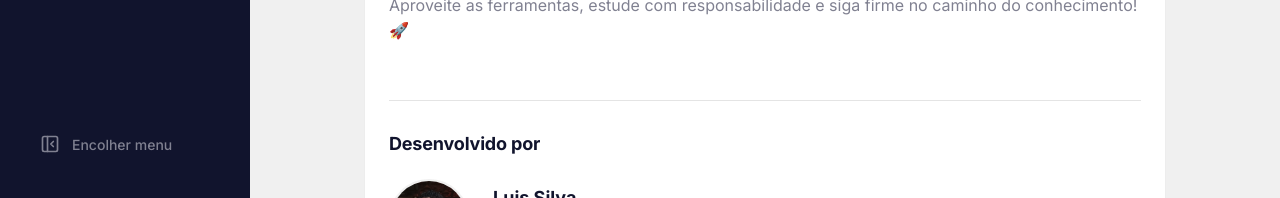
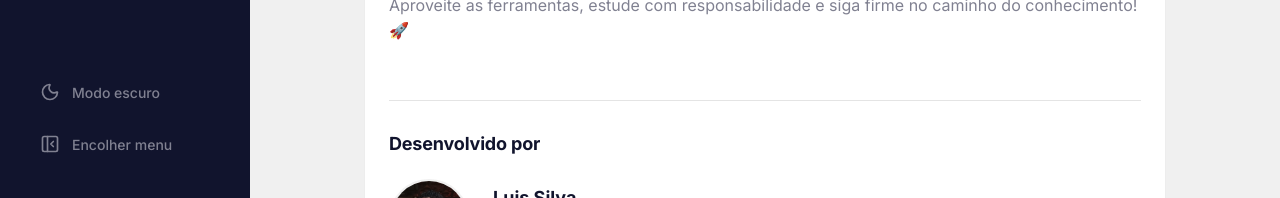
Before and after one commit to LuisHenriqueDaSilv/ISCTools, a React (Vite) app in the folder web/: page / in a window 1280 px wide. Shown: the part 602-800 px from the top of the page. Built offline with nearby package versions, Linux system fonts and the light colour scheme.

Commit message:
Feat: dark mode

```diff
--- a/web/src/App.tsx
+++ b/web/src/App.tsx
@@ -1,5 +1,5 @@
 import 'react'
-import { useState } from 'react'
+import { useState, useEffect } from 'react'
 import { createBrowserRouter, RouterProvider, Outlet } from 'react-router-dom'
 
 import styles from "./styles/AppStyles.module.scss"
@@ -13,12 +13,33 @@ import Nav from './Components/Nav'
 import Lamarzito from './Pages/Lamarzito'
 // import PNGConverter from './Pages/PngConverter'
 
+const THEME_KEY = 'theme'
+
+function getInitialDarkMode(): boolean {
+  if (typeof window === 'undefined') return false
+  const saved = localStorage.getItem(THEME_KEY)
+  if (saved) return saved === 'dark'
+  return window.matchMedia('(prefers-color-scheme: dark)').matches
+}
+
 const Layout = () => {
   const [sidebarCollapsed, setSidebarCollapsed] = useState(false)
+  const [isDarkMode, setIsDarkMode] = useState(() => getInitialDarkMode())
+
+  useEffect(() => {
+    const theme = isDarkMode ? 'dark' : 'light'
+    document.documentElement.setAttribute('data-theme', theme)
+    localStorage.setItem(THEME_KEY, theme)
+  }, [isDarkMode])
 
   return (
     <div className={styles.appLayout}>
-      <Nav collapsed={sidebarCollapsed} onToggleCollapsed={() => setSidebarCollapsed((c) => !c)} />
+      <Nav
+        collapsed={sidebarCollapsed}
+        onToggleCollapsed={() => setSidebarCollapsed((c) => !c)}
+        isDarkMode={isDarkMode}
+        onToggleDarkMode={() => setIsDarkMode((d) => !d)}
+      />
       <main className={styles.mainContent}>
         <Outlet />
       </main>
--- a/web/src/Components/Nav/index.tsx
+++ b/web/src/Components/Nav/index.tsx
@@ -10,15 +10,19 @@ import {
   Info,
   LayoutDashboard,
   PanelLeftClose,
-  PanelLeft
+  PanelLeft,
+  Moon,
+  Sun
 } from 'lucide-react';
 
 interface NavProps {
   collapsed: boolean;
   onToggleCollapsed: () => void;
+  isDarkMode: boolean;
+  onToggleDarkMode: () => void;
 }
 
-export default function Nav({ collapsed, onToggleCollapsed }: NavProps) {
+export default function Nav({ collapsed, onToggleCollapsed, isDarkMode, onToggleDarkMode }: NavProps) {
   const navItems = [
     { to: "/lamarzito", label: "Lamarzito-Tutor", icon: <Bot size={20} /> },
     { to: "/bases-numericas", label: "Bases Numéricas", icon: <Binary size={20} /> },
@@ -58,6 +62,16 @@ export default function Nav({ collapsed, onToggleCollapsed }: NavProps) {
         <button
           type="button"
           className={styles.toggleButton}
+          onClick={onToggleDarkMode}
+          title={isDarkMode ? 'Desativar modo escuro' : 'Ativar modo escuro'}
+          aria-label={isDarkMode ? 'Desativar modo escuro' : 'Ativar modo escuro'}
+        >
+          {isDarkMode ? <Sun size={20} /> : <Moon size={20} />}
+          <span className={styles.toggleLabel}>{isDarkMode ? 'Modo claro' : 'Modo escuro'}</span>
+        </button>
+        <button
+          type="button"
+          className={styles.toggleButton}
           onClick={onToggleCollapsed}
           title={collapsed ? 'Expandir barra lateral' : 'Encolher barra lateral'}
           aria-label={collapsed ? 'Expandir barra lateral' : 'Encolher barra lateral'}
--- a/web/src/Components/Nav/styles.module.scss
+++ b/web/src/Components/Nav/styles.module.scss
@@ -175,6 +175,9 @@
 
 .footer {
 	margin-top: auto;
+	display: flex;
+	flex-direction: column;
+	gap: 0.5rem;
 }
 
 .toggleButton {
--- a/web/src/styles/global.scss
+++ b/web/src/styles/global.scss
@@ -64,6 +64,20 @@
   /* 32px */
 }
 
+/* Dark theme */
+[data-theme='dark'] {
+  --color-bg-page: #0f1117;
+  --color-bg-surface: #1a1d26;
+  --color-sidebar-bg: #0d0e14;
+  --color-text-title: #f0f0f2;
+  --color-text-body: #a0a2a8;
+  --color-text-light: #6b6d75;
+  --border-color: #2a2d36;
+  --shadow-sm: 0 1px 2px 0 rgba(0, 0, 0, 0.2);
+  --shadow-md: 0 4px 12px rgba(0, 0, 0, 0.25);
+  --shadow-lg: 0 10px 20px rgba(0, 0, 0, 0.3);
+}
+
 * {
   margin: 0;
   padding: 0;
```
Also changed, not shown: web/index.html (+7 -0 lines).
